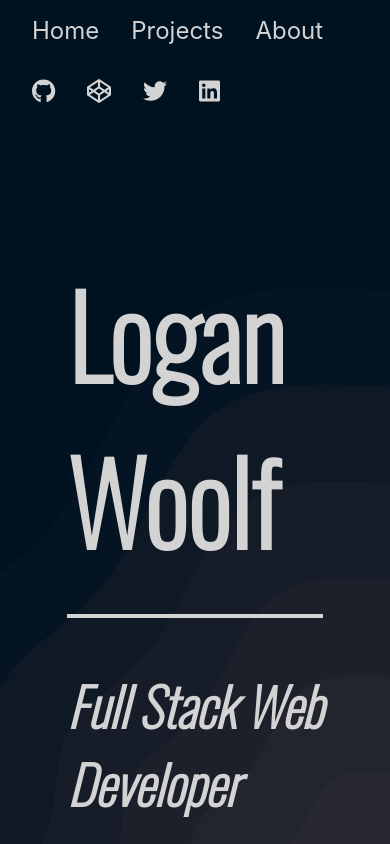
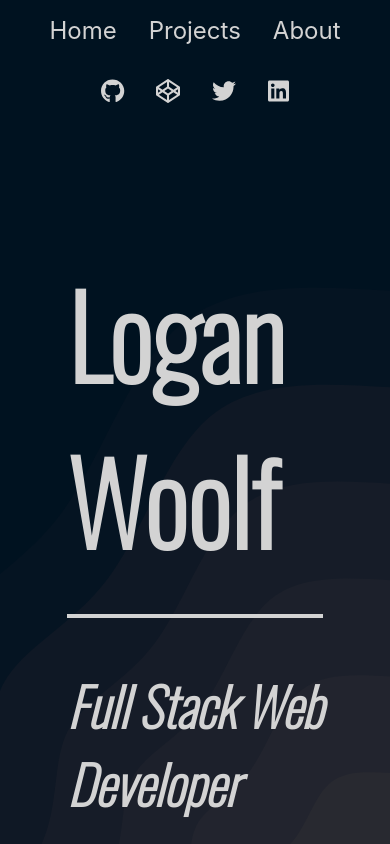
Before and after one commit to loganwoolf/loganwoolf.github.io, a React (Create React App) app: page / in a window 390 px wide. Shown: the top 844 px of the page. Built offline with nearby package versions, Linux system fonts and the light colour scheme.

Commit message:
Add breakpoint to nav bar

```diff
--- a/src/components/Navigation.css
+++ b/src/components/Navigation.css
@@ -5,9 +5,13 @@ nav {
   width: 100%;
   display: flex;
   flex-direction: row;
-  flex-wrap: wrap;
   justify-content: space-between;
   align-items: center;
+}
+@media (max-width: 750px) {
+  nav {
+    flex-direction: column;
+  }
 }
 nav > ul {
   display: flex;
```
